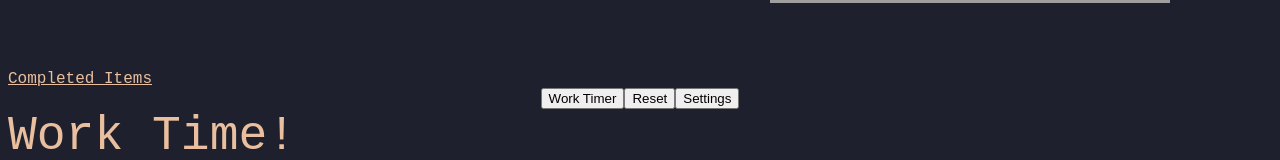
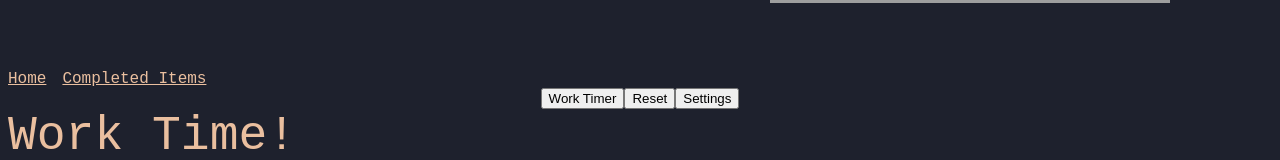
Before and after one commit to mobarakamir17/handle-your-shit, a React (Create React App) app in the folder productivity-tracker/: page / in a window 1280 px wide. Shown: the part 364-524 px from the top of the page. Built offline with nearby package versions, Linux system fonts and the light colour scheme; no server answers; data requests are answered from the project's data file; grey boxes are pictures that could not be loaded.

Commit message:
home link

```diff
--- a/productivity-tracker/src/App.js
+++ b/productivity-tracker/src/App.js
@@ -40,9 +40,15 @@ function App() {
     <div className="App">
       <Router>
         <Header />
-        <Link to="/completed-items" className="linkStyle">
-          Completed Items
-        </Link>
+        <div className="navigation">
+          <Link to="/" className="linkStyle homeLink">
+            Home
+          </Link>
+          <span className="navSeparator"> </span> {/* Add an empty element */}
+          <Link to="/completed-items" className="linkStyle">
+            Completed Items
+          </Link>
+        </div>
 
         <Routes>
           <Route path="/" element={<Container />} />
--- a/productivity-tracker/src/index.css
+++ b/productivity-tracker/src/index.css
@@ -95,3 +95,16 @@ select {
 .linkStyle {
   color: #eabf9f;
 }
+
+.navigation {
+  display: flex;
+  align-items: center;
+}
+
+.homeLink {
+  margin-right: 10px; /* Adjust the value as per your preference */
+}
+
+.navSeparator {
+  padding: 0 3px; /* Adjust the value as per your preference */
+}
```
